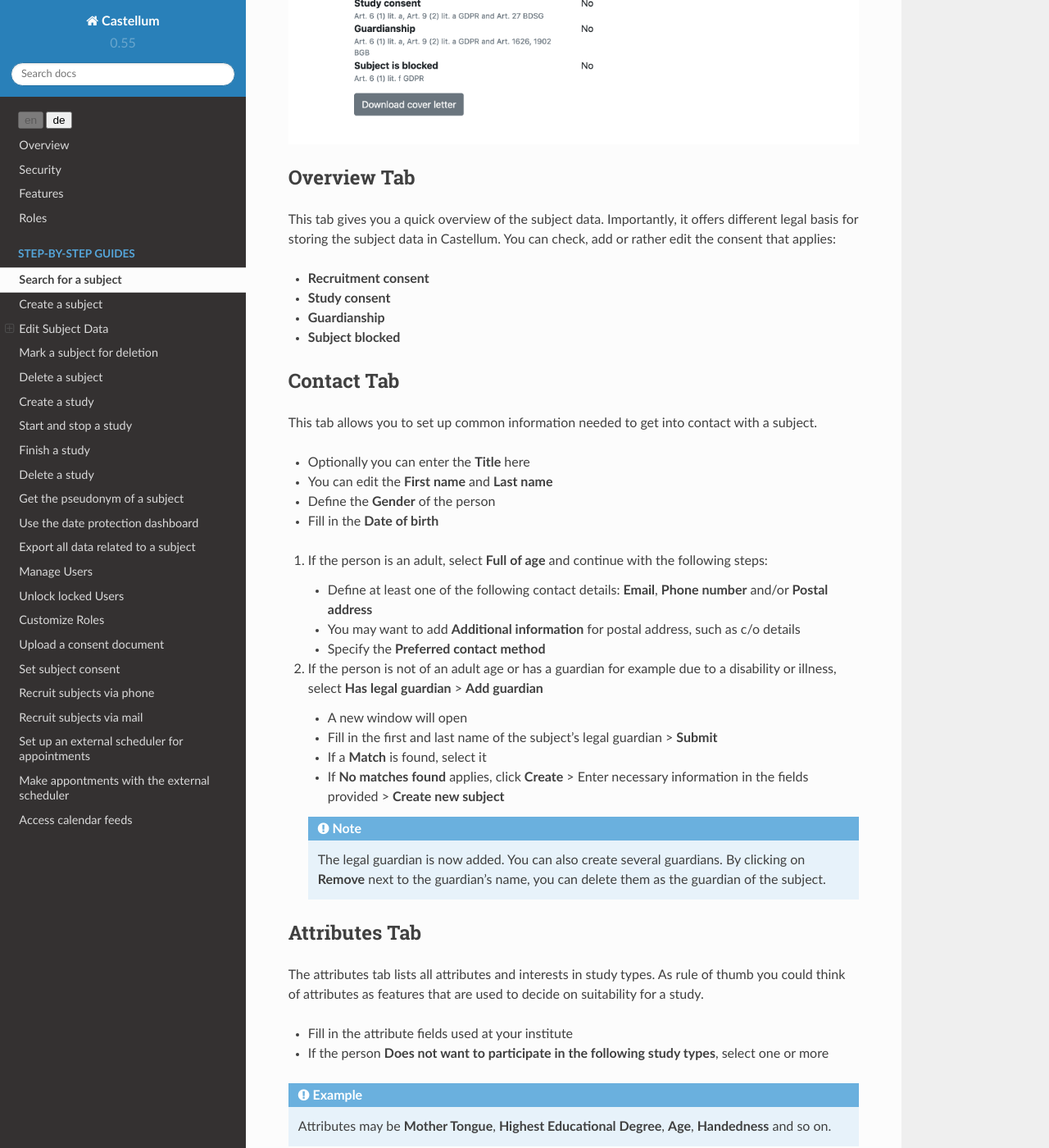
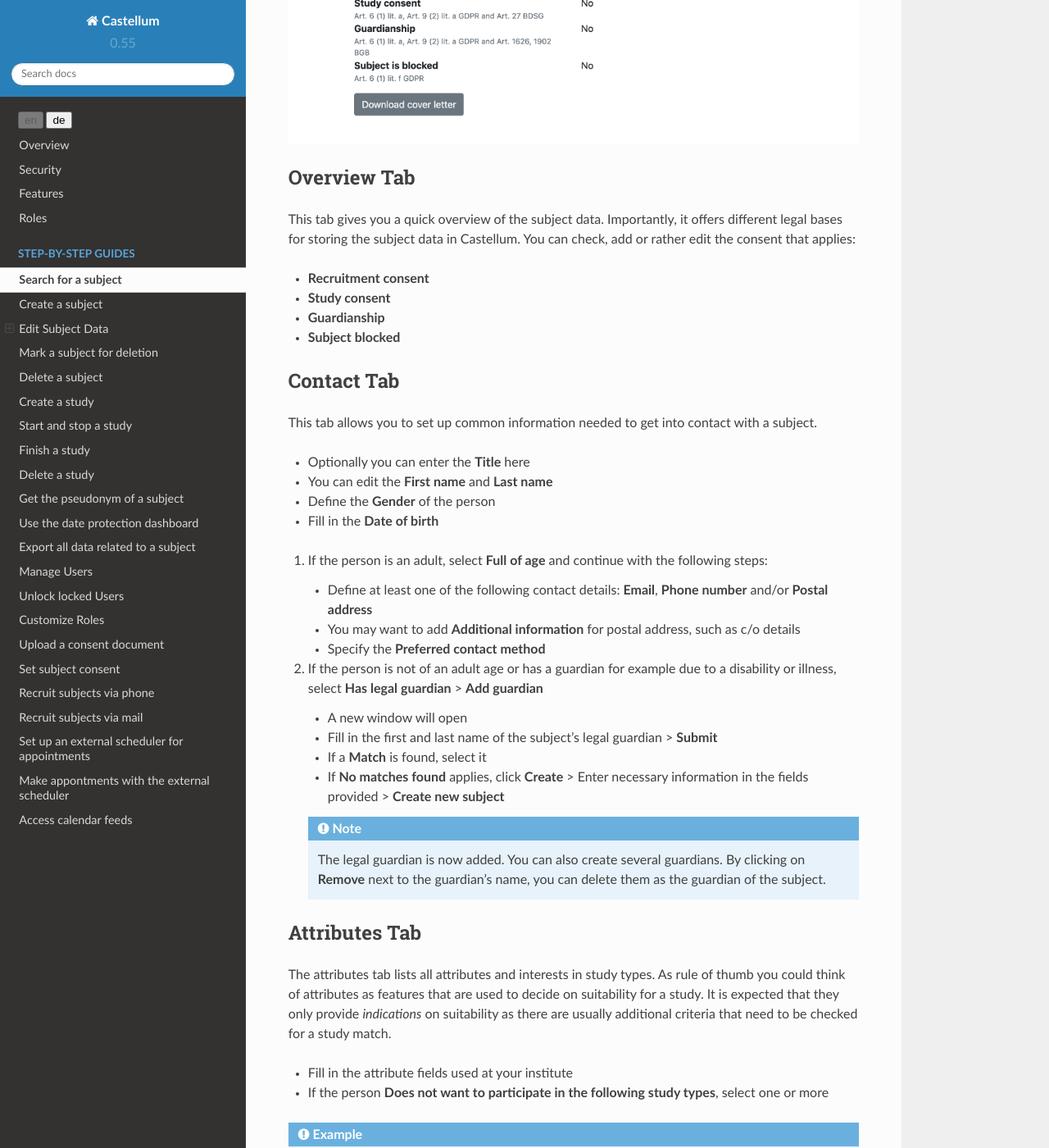
Before and after one commit to DouglasNeuroInformatics/castellum, a Sphinx documentation site: the page built from source/guides/subject-management.rst, in a window 1280 px wide and 1400 px high, scrolled down 2751 px. Shown: the whole window at 82% size. Built offline with Sphinx 7.4.7 and the Read the Docs theme 2.0.0, drawn with Linux system fonts in a browser that asks for light colours.

Commit message:
Responding to MR comments

```diff
--- a/source/guides/subject-management.rst
+++ b/source/guides/subject-management.rst
@@ -96,12 +96,12 @@ be saved upon changes individually.
 
 .. figure:: /_images/subject-tabs.png
 
-.. _overview-tab:
+.. _subject-overview-tab:
 
 Overview Tab
 ------------
 
-This tab gives you a quick overview of the subject data. Importantly, it offers different legal basis for storing the
+This tab gives you a quick overview of the subject data. Importantly, it offers different legal bases for storing the
 subject data in Castellum. You can check, add or rather edit the consent that applies:
 
 -   **Recruitment consent**
@@ -143,13 +143,14 @@ This tab allows you to set up common information needed to get into contact with
         By clicking on **Remove** next to the guardian's name, you can delete
         them as the guardian of the subject.
 
-.. _attributes-tab:
+.. _subject-attributes-tab:
 
 Attributes Tab
 --------------
 
 The attributes tab lists all attributes and interests in study types. As rule of thumb you could think of attributes
-as features that are used to decide on suitability for a study.
+as features that are used to decide on suitability for a study. It is expected that they only provide *indications* on
+suitability as there are usually additional criteria that need to be checked for a study match.
 
 -   Fill in the attribute fields used at your institute
 -   If the person **Does not want to participate in the following study types**,
```
Also changed, not shown: other parts of source/guides/subject-management.rst (+5 -5 lines).
